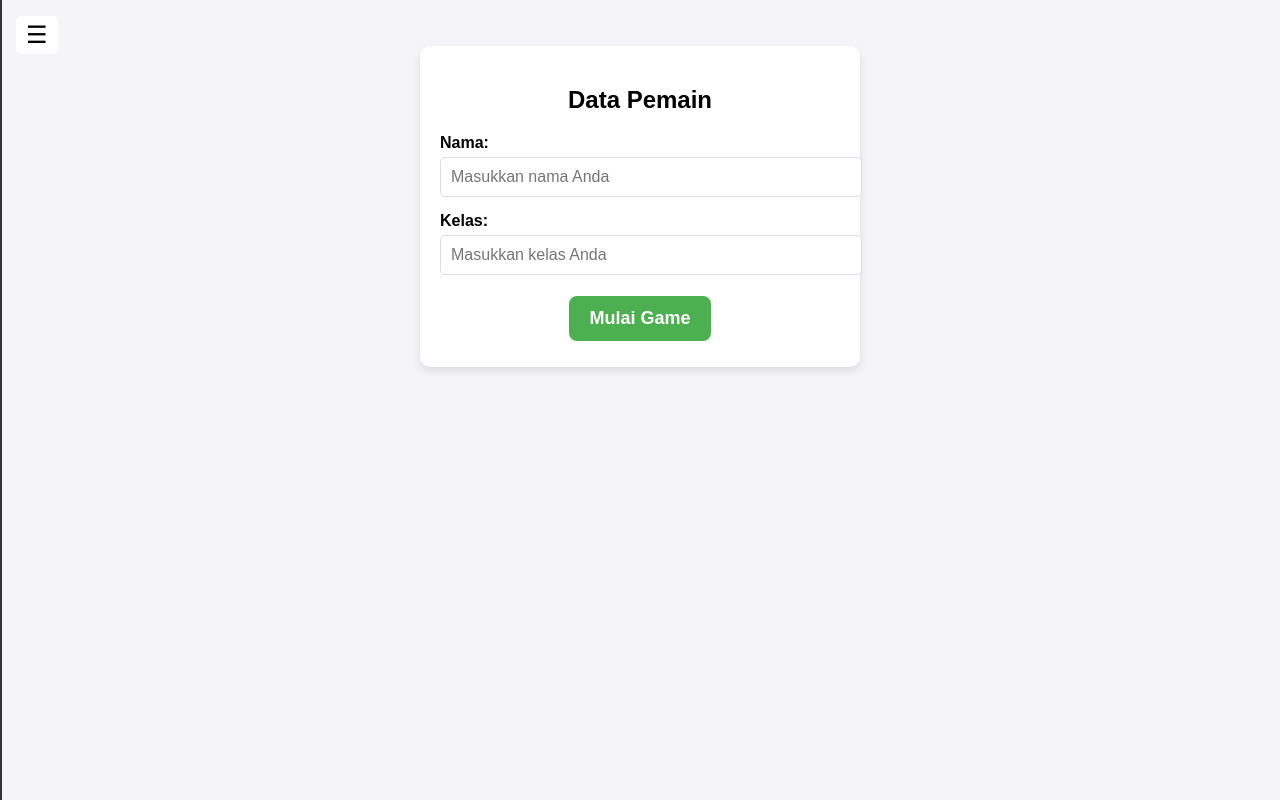
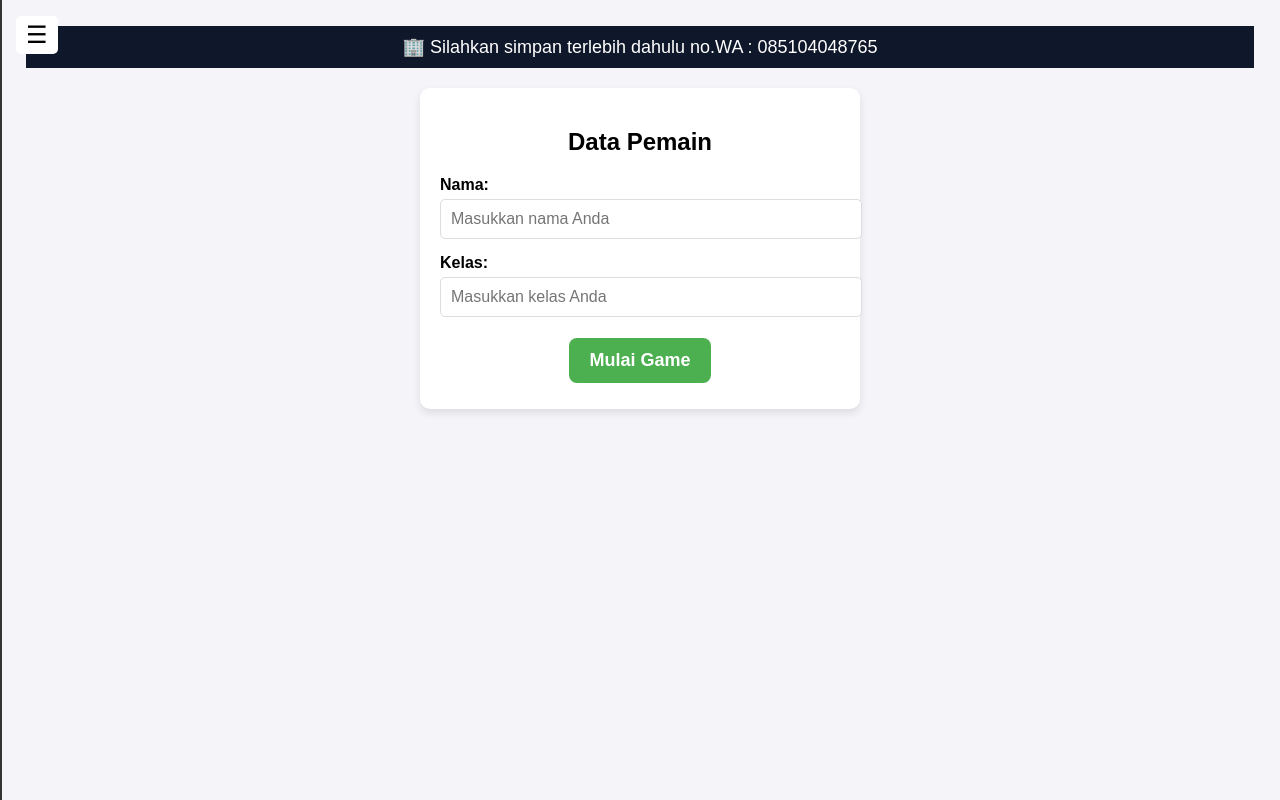
Before and after one commit to adirasa-jumiang/surah-games, a plain HTML site: page index.html in a window 1280 px wide. Drawn offline with Linux system fonts and the light colour scheme.

Commit message:
Update index.html

```diff
--- a/index.html
+++ b/index.html
@@ -12,6 +12,14 @@
     text-align: center;
     padding: 18px;
     transition: background-color 0.3s ease;
+  }
+  /* tek nempel atas  */
+  header {
+      text-align: center;
+      padding: 10px;
+      background: #0f172a;
+      color: #fff;
+      font-size: 18px;
   }
   h1 {
     margin: 6px 0 2px;
@@ -311,6 +319,8 @@
   </div>
 
   <div class="overlay" id="overlay" onclick="toggleSidebar()"></div>
+
+  <header>🏢 Silahkan simpan terlebih dahulu no.WA : 085104048765</header>
   <!-- Form Input Awal -->
   <div id="user-form">
     <h2>Data Pemain</h2>
```
